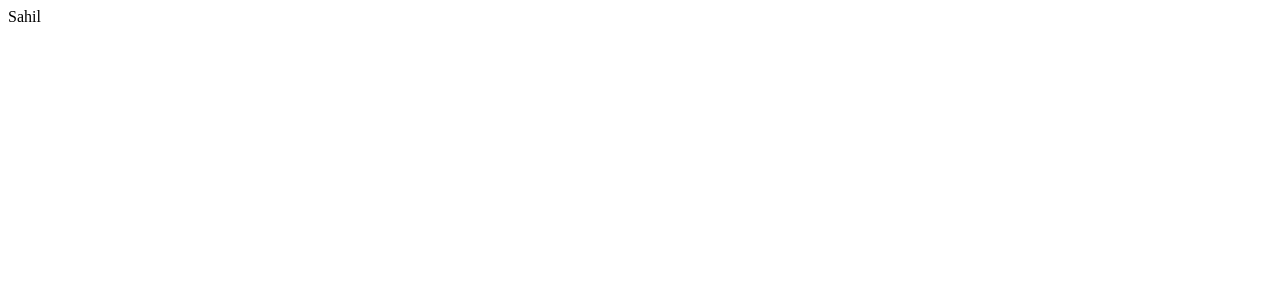
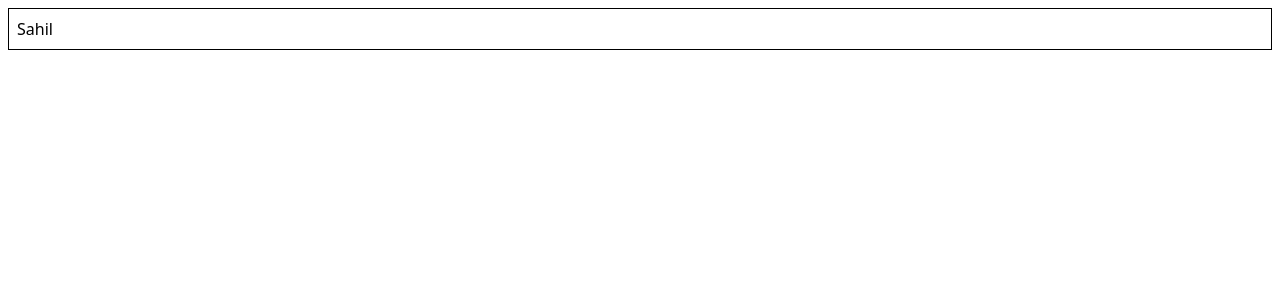
Before and after one commit to sahilvats22/netflix-gpt, a React (Create React App) app: page / in a window 1280 px wide. Shown: the top 300 px of the page. Built offline with nearby package versions, Linux system fonts and the light colour scheme.

Commit message:
Tailwind css configured

```diff
--- a/package.json
+++ b/package.json
@@ -34,5 +34,8 @@
       "last 1 firefox version",
       "last 1 safari version"
     ]
+  },
+  "devDependencies": {
+    "tailwindcss": "^3.4.1"
   }
 }
--- /dev/null
+++ b/src/App.css
@@ -0,0 +1,3 @@
+@tailwind base;
+@tailwind components;
+@tailwind utilities;
--- a/src/App.js
+++ b/src/App.js
@@ -1,9 +1,6 @@
+import "./App.css";
 function App() {
-  return (
-    <div className="App">
-      Sahil
-    </div>
-  );
+  return <div className="p-2 m-2 border border-black">Sahil</div>;
 }
 
 export default App;
--- /dev/null
+++ b/tailwind.config.js
@@ -0,0 +1,8 @@
+/** @type {import('tailwindcss').Config} */
+module.exports = {
+  content: ["./src/**/*.{js,jsx,ts,tsx}"],
+  theme: {
+    extend: {},
+  },
+  plugins: [],
+}
```
Also changed, not shown: 1 other file (tests, documents, lock files or other folders).
